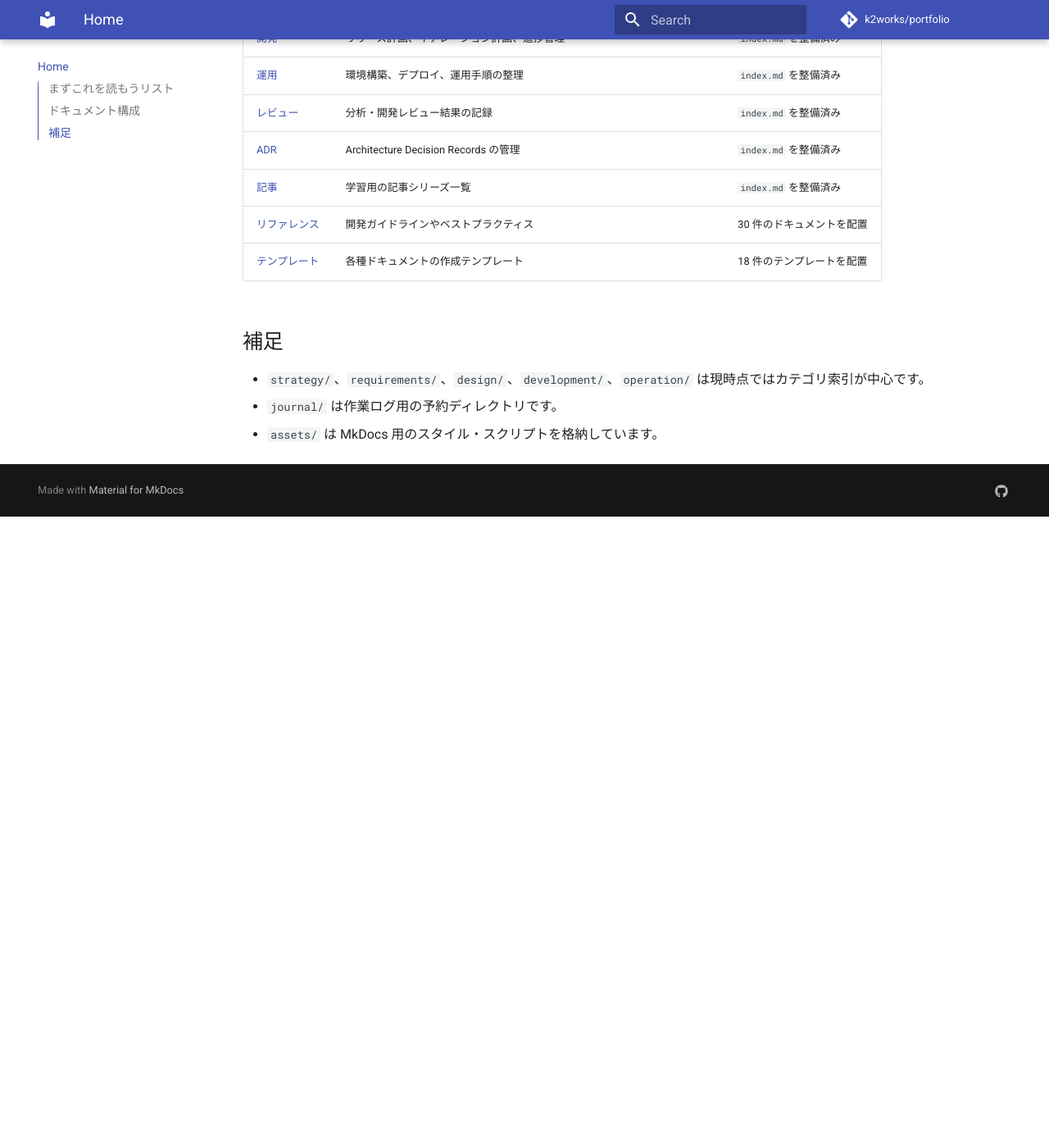
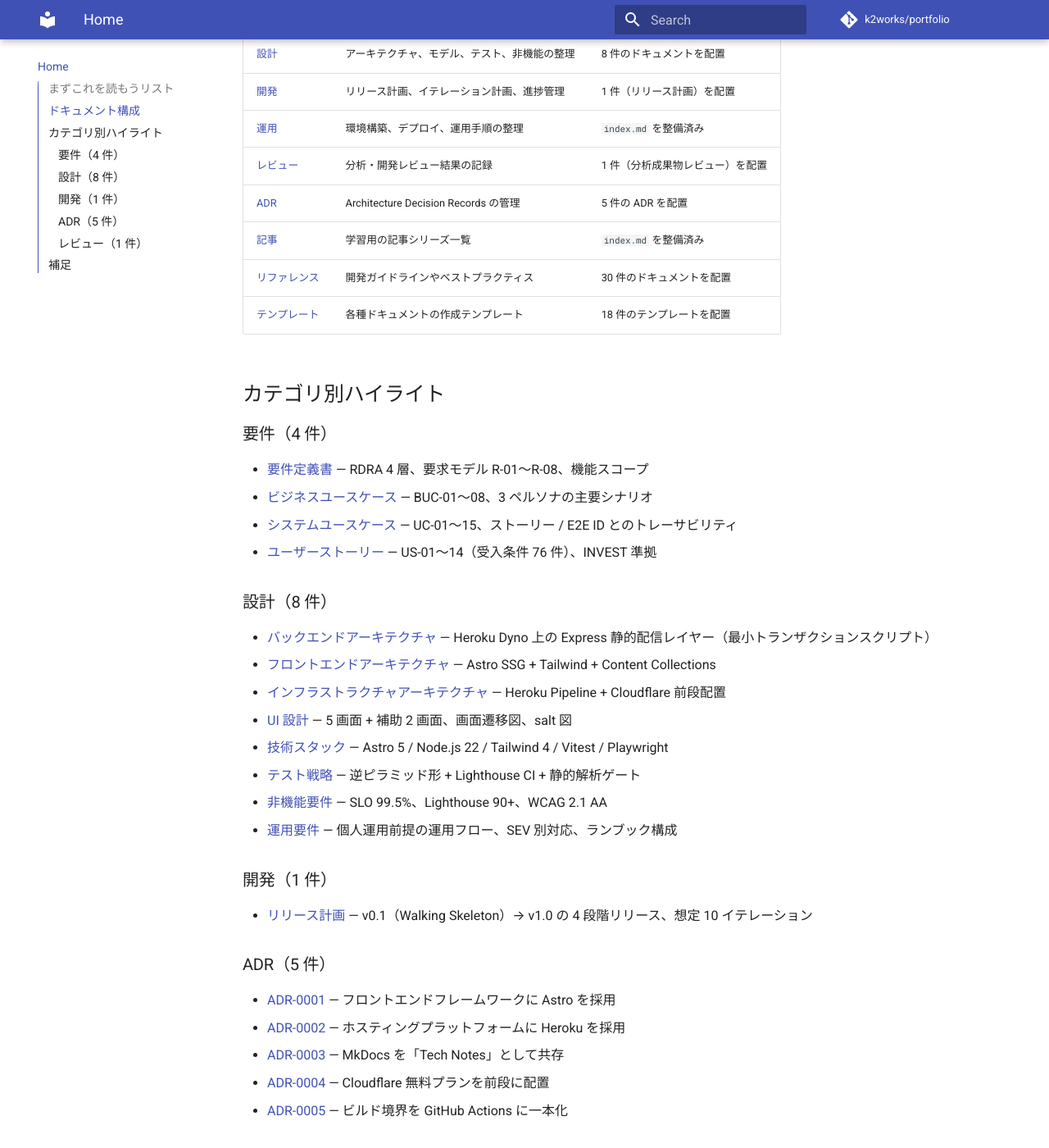
Before and after one commit to k2works/portfolio, an MkDocs documentation site: the page built from docs/index.md, in a window 1280 px wide and 1400 px high, scrolled down 787 px. Shown: the whole window at 82% size. Built offline with MkDocs 1.6.1 and Material for MkDocs 9.7.7, drawn with Linux system fonts in a browser that asks for light colours; comment, search, counter and statistics services are not loaded; before the commit the page ends 1417 px from its top, so only the background shows below that; some of the changed text lies outside the part shown.

Commit message:
docs: 戦略カテゴリを削除し index と mkdocs.yml を最新構成に同期
個人ポートフォリオサイトでは企業戦略・事業戦略といった上流分析が
不要なため、未作成だった docs/strategy/ ディレクトリを削除。
docs/index.md のまずこれを読もうリスト・ドキュメント構成テーブル・
カテゴリ別ハイライトを最新の作成済みドキュメント（要件 4 / 設計 8 /
開発 1 / レビュー 1 / ADR 5）に合わせて更新。mkdocs.yml の nav も
全カテゴリで同期。

```diff
--- a/docs/index.md
+++ b/docs/index.md
@@ -1,33 +1,69 @@
 # プロジェクトドキュメント
 
-プロジェクトで管理しているドキュメントの入口です。
+プロジェクトで管理しているドキュメントの入口です。採用・営業向けの個人ポートフォリオサイト（Astro SSG + MkDocs / Heroku + Cloudflare）の分析・設計・開発・運用に関する全ドキュメントを集約します。
 
 ## まずこれを読もうリスト
 
-- [戦略](./strategy/index.md) - ビジネス構造やプロジェクトの方向性を整理します。
-- [要件](./requirements/index.md) - RDRA 2.0 ベースで要件を定義します。
-- [設計](./design/index.md) - アーキテクチャ、モデル、品質方針を整理します。
-- [開発](./development/index.md) - リリース計画とイテレーション管理の入口です。
-- [運用](./operation/index.md) - 環境構築、デプロイ、運用関連の入口です。
-- [記事](./article/index.md) - 学習用の記事シリーズの入口です。
+- [要件](./requirements/index.md) — RDRA 2.0 ベースで要件を定義します（要件定義書 / ビジネスユースケース / システムユースケース / ユーザーストーリー）。
+- [設計](./design/index.md) — アーキテクチャ、モデル、品質方針を整理します（バックエンド / フロントエンド / インフラ / UI / 技術スタック / テスト戦略 / 非機能 / 運用）。
+- [開発](./development/index.md) — リリース計画とイテレーション管理の入口です。
+- [運用](./operation/index.md) — 環境構築、デプロイ、運用関連の入口です。
+- [レビュー](./review/index.md) — 分析・開発レビュー結果の記録です。
+- [ADR](./adr/index.md) — 技術的意思決定の記録（5 件）。
+- [記事](./article/index.md) — 学習用の記事シリーズの入口です。
 
 ## ドキュメント構成
 
-| カテゴリ | 概要                                  | 状況 |
-| :--- |:------------------------------------| :--- |
-| [戦略](./strategy/index.md) | 企業分析、経営戦略、ビジネスアーキテクチャ、インセプションデッキの整理 | `index.md` を整備済み |
-| [要件](./requirements/index.md) | RDRA 2.0 とユースケース整理の入口               | `index.md` を整備済み |
-| [設計](./design/index.md) | アーキテクチャ、モデル、テスト、非機能の整理              | `index.md` を整備済み |
-| [開発](./development/index.md) | リリース計画、イテレーション計画、進捗管理               | `index.md` を整備済み |
-| [運用](./operation/index.md) | 環境構築、デプロイ、運用手順の整理                   | `index.md` を整備済み |
-| [レビュー](./review/index.md) | 分析・開発レビュー結果の記録                      | `index.md` を整備済み |
-| [ADR](./adr/index.md) | Architecture Decision Records の管理   | `index.md` を整備済み |
-| [記事](./article/index.md) | 学習用の記事シリーズ一覧                        | `index.md` を整備済み |
-| [リファレンス](./reference/index.md) | 開発ガイドラインやベストプラクティス                  | 30 件のドキュメントを配置 |
-| [テンプレート](./template/index.md) | 各種ドキュメントの作成テンプレート                   | 18 件のテンプレートを配置 |
+| カテゴリ | 概要 | 状況 |
+| :--- | :--- | :--- |
+| [要件](./requirements/index.md) | RDRA 2.0 とユースケース整理の入口 | 4 件のドキュメントを配置 |
+| [設計](./design/index.md) | アーキテクチャ、モデル、テスト、非機能の整理 | 8 件のドキュメントを配置 |
+| [開発](./development/index.md) | リリース計画、イテレーション計画、進捗管理 | 1 件（リリース計画）を配置 |
+| [運用](./operation/index.md) | 環境構築、デプロイ、運用手順の整理 | `index.md` を整備済み |
+| [レビュー](./review/index.md) | 分析・開発レビュー結果の記録 | 1 件（分析成果物レビュー）を配置 |
+| [ADR](./adr/index.md) | Architecture Decision Records の管理 | 5 件の ADR を配置 |
+| [記事](./article/index.md) | 学習用の記事シリーズ一覧 | `index.md` を整備済み |
+| [リファレンス](./reference/index.md) | 開発ガイドラインやベストプラクティス | 30 件のドキュメントを配置 |
+| [テンプレート](./template/index.md) | 各種ドキュメントの作成テンプレート | 18 件のテンプレートを配置 |
+
+## カテゴリ別ハイライト
+
+### 要件（4 件）
+
+- [要件定義書](./requirements/requirements_definition.md) — RDRA 4 層、要求モデル R-01〜R-08、機能スコープ
+- [ビジネスユースケース](./requirements/business_usecase.md) — BUC-01〜08、3 ペルソナの主要シナリオ
+- [システムユースケース](./requirements/system_usecase.md) — UC-01〜15、ストーリー / E2E ID とのトレーサビリティ
+- [ユーザーストーリー](./requirements/user_story.md) — US-01〜14（受入条件 76 件）、INVEST 準拠
+
+### 設計（8 件）
+
+- [バックエンドアーキテクチャ](./design/architecture_backend.md) — Heroku Dyno 上の Express 静的配信レイヤー（最小トランザクションスクリプト）
+- [フロントエンドアーキテクチャ](./design/architecture_frontend.md) — Astro SSG + Tailwind + Content Collections
+- [インフラストラクチャアーキテクチャ](./design/architecture_infrastructure.md) — Heroku Pipeline + Cloudflare 前段配置
+- [UI 設計](./design/ui_design.md) — 5 画面 + 補助 2 画面、画面遷移図、salt 図
+- [技術スタック](./design/tech_stack.md) — Astro 5 / Node.js 22 / Tailwind 4 / Vitest / Playwright
+- [テスト戦略](./design/test_strategy.md) — 逆ピラミッド形 + Lighthouse CI + 静的解析ゲート
+- [非機能要件](./design/non_functional.md) — SLO 99.5%、Lighthouse 90+、WCAG 2.1 AA
+- [運用要件](./design/operation.md) — 個人運用前提の運用フロー、SEV 別対応、ランブック構成
+
+### 開発（1 件）
+
+- [リリース計画](./development/release_plan.md) — v0.1（Walking Skeleton）→ v1.0 の 4 段階リリース、想定 10 イテレーション
+
+### ADR（5 件）
+
+- [ADR-0001](./adr/0001-frontend-framework-astro.md) — フロントエンドフレームワークに Astro を採用
+- [ADR-0002](./adr/0002-hosting-heroku.md) — ホスティングプラットフォームに Heroku を採用
+- [ADR-0003](./adr/0003-mkdocs-coexistence-strategy.md) — MkDocs を「Tech Notes」として共存
+- [ADR-0004](./adr/0004-cloudflare-front-cdn.md) — Cloudflare 無料プランを前段に配置
+- [ADR-0005](./adr/0005-build-pipeline-unification.md) — ビルド境界を GitHub Actions に一本化
+
+### レビュー（1 件）
+
+- [分析成果物レビュー（2026-04-30）](./review/design_review_20260430.md) — 5 視点の XP エージェントによる多角レビュー、改善提案 33 件
 
 ## 補足
 
-- `strategy/`、`requirements/`、`design/`、`development/`、`operation/` は現時点ではカテゴリ索引が中心です。
+- `operation/` は現時点ではカテゴリ索引のみです（実ドキュメント未作成）。
 - `journal/` は作業ログ用の予約ディレクトリです。
 - `assets/` は MkDocs 用のスタイル・スクリプトを格納しています。
--- a/mkdocs.yml
+++ b/mkdocs.yml
@@ -63,20 +63,37 @@ exclude_docs: |
 
 nav:
   - Home: index.md
-  - 戦略:
-      - 概要: strategy/index.md
   - 要件:
       - 概要: requirements/index.md
+      - 要件定義書: requirements/requirements_definition.md
+      - ビジネスユースケース: requirements/business_usecase.md
+      - システムユースケース: requirements/system_usecase.md
+      - ユーザーストーリー: requirements/user_story.md
   - 設計:
       - 概要: design/index.md
+      - バックエンドアーキテクチャ: design/architecture_backend.md
+      - フロントエンドアーキテクチャ: design/architecture_frontend.md
+      - インフラストラクチャアーキテクチャ: design/architecture_infrastructure.md
+      - UI 設計: design/ui_design.md
+      - 技術スタック: design/tech_stack.md
+      - テスト戦略: design/test_strategy.md
+      - 非機能要件: design/non_functional.md
+      - 運用要件: design/operation.md
   - 開発:
       - 概要: development/index.md
+      - リリース計画: development/release_plan.md
   - 運用:
       - 概要: operation/index.md
   - レビュー:
       - 概要: review/index.md
+      - 分析成果物レビュー（2026-04-30）: review/design_review_20260430.md
   - ADR:
       - 概要: adr/index.md
+      - ADR-0001 フロントエンドフレームワークに Astro を採用: adr/0001-frontend-framework-astro.md
+      - ADR-0002 ホスティングプラットフォームに Heroku を採用: adr/0002-hosting-heroku.md
+      - ADR-0003 MkDocs を Tech Notes として共存させる: adr/0003-mkdocs-coexistence-strategy.md
+      - ADR-0004 Cloudflare 無料プランを前段に配置: adr/0004-cloudflare-front-cdn.md
+      - ADR-0005 ビルド境界を GitHub Actions に一本化: adr/0005-build-pipeline-unification.md
   - 記事:
       - 概要: article/index.md
       - テスト駆動開発から始めるプログラミング入門: article/getting-start-tdd/index.md
```
Also changed, not shown: docs/strategy/index.md (deleted, +0 -17 lines), 1 other file.
